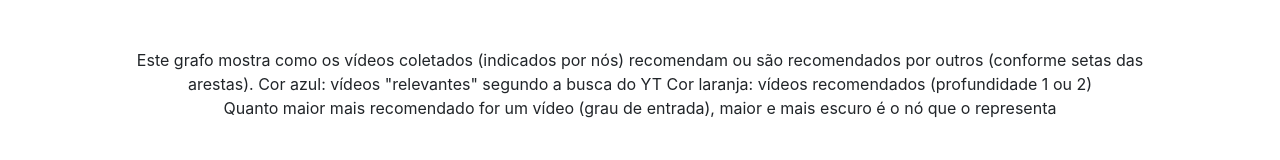
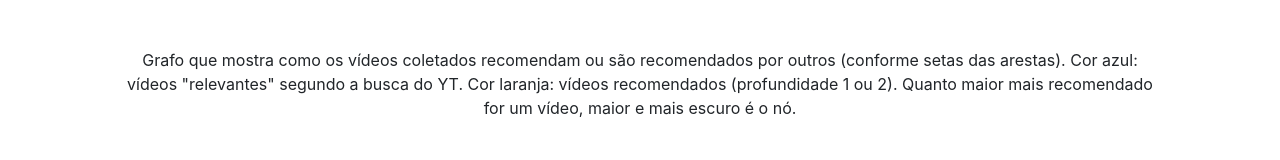
Before and after one commit to danielfeloiola/ytd-cloud, a Flask app: template templates/analisar.html in a window 1280 px wide. Shown: the part 84-244 px from the top of the page. Run offline with Flask 2, Linux system fonts and the light colour scheme; the template is opened without the code that fills it, so the values that code supplies are empty; some libraries are stand-ins or nearby versions.

Commit message:
melhoria no layout das legendas

```diff
--- a/templates/analisar.html
+++ b/templates/analisar.html
@@ -6,11 +6,9 @@
 
 {% block main %}
 
-<p>Este grafo mostra como os vídeos coletados (indicados por nós) recomendam ou são recomendados por outros (conforme setas das arestas).
-Cor azul: vídeos "relevantes" segundo a busca do YT
-Cor laranja: vídeos recomendados (profundidade 1 ou 2)
-<br>
-Quanto maior mais recomendado for um vídeo (grau de entrada), maior e mais escuro é o nó que o representa
+<p>Grafo que mostra como os vídeos coletados recomendam ou são recomendados por outros (conforme setas das arestas).
+Cor azul: vídeos "relevantes" segundo a busca do YT. Cor laranja: vídeos recomendados (profundidade 1 ou 2).
+Quanto maior mais recomendado for um vídeo, maior e mais escuro é o nó.
 </p>
 <br>
 <div>
--- a/templates/resultados.html
+++ b/templates/resultados.html
@@ -6,7 +6,7 @@
 
 {% block main %}
 
-<p>Vídeos relacionados ao termo buscado ou ao vídeo indicado. Os vídeos são ordenados pela quantidade de vezes que foram recomendados no dataset extraído (total de recomendações).</p>
+<p>Resultados da coleta ordenados pela quantidade de vezes que foram recomendados no dataset extraído (total de recomendações).</p>
 <div>
     <a href="/coletar">
         <span class="left"></span>
```
